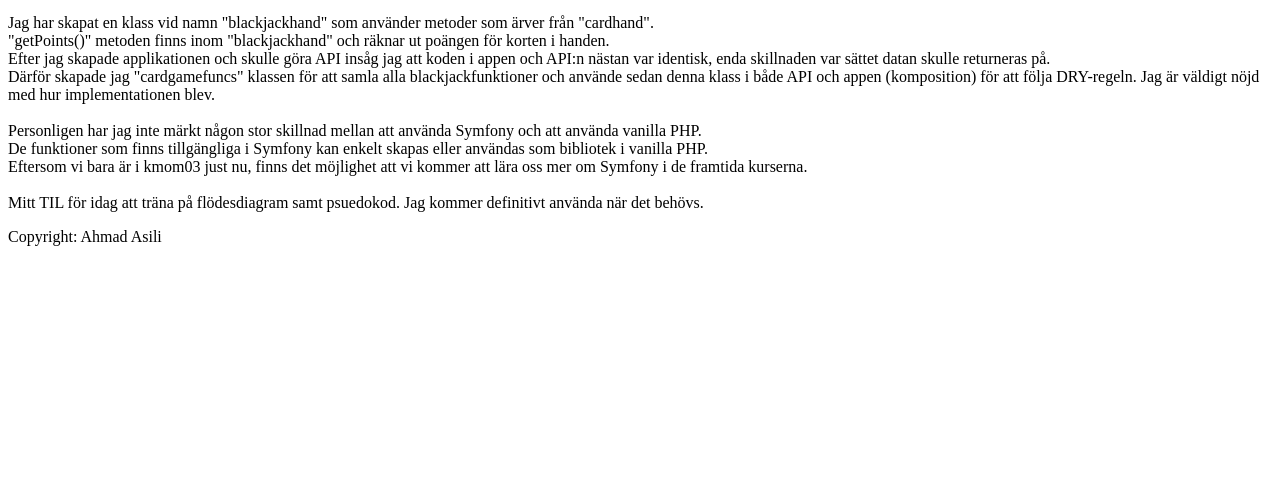
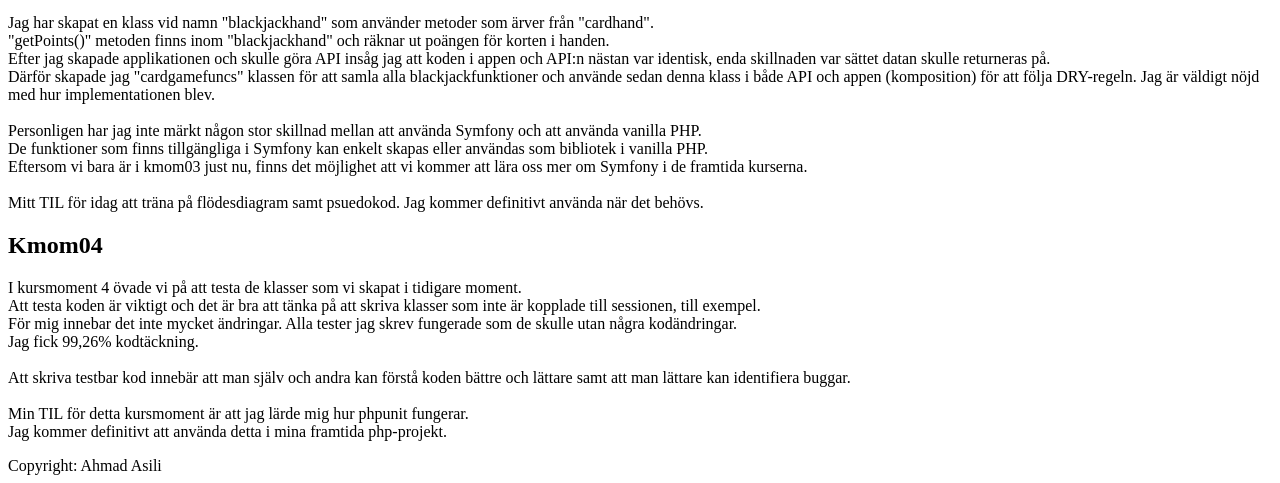
Before and after one commit to asili2001/MVC, a Symfony app: template templates/report.html.twig in a window 1280 px wide. Shown: the part 1308-1791 px from the top of the page. Before the commit the page ends 1554 px from the top, so only its background shows below. Run offline with Twig, Linux system fonts and the light colour scheme; the template is opened without the code that fills it, so the values that code supplies are empty; some libraries are stand-ins or nearby versions.

Commit message:
kmom04 redovisningstext added

```diff
--- a/templates/report.html.twig
+++ b/templates/report.html.twig
@@ -90,6 +90,25 @@
                         Mitt TIL för idag att träna på flödesdiagram samt psuedokod. Jag kommer definitivt använda när det behövs.
                     </p>
                 </div>
+                <div class="item" id="kmom04">
+                    <h2>Kmom04</h2>
+                    <p>
+                        I kursmoment 4 övade vi på att testa de klasser som vi skapat i tidigare moment.
+                        <br>
+                        Att testa koden är viktigt och det är bra att tänka på att skriva klasser som inte är kopplade till sessionen, till exempel.
+                        <br>
+                        För mig innebar det inte mycket ändringar. Alla tester jag skrev fungerade som de skulle utan några kodändringar.
+                        <br>
+                        Jag fick 99,26% kodtäckning.
+                        <br><br>
+                        Att skriva testbar kod innebär att man själv och andra kan förstå koden bättre och lättare samt att man lättare kan identifiera buggar.
+                        <br><br>
+                        Min TIL för detta kursmoment är att jag lärde mig hur phpunit fungerar.
+                        <br>
+                        Jag kommer definitivt att använda detta i mina framtida php-projekt.
+
+                    </p>
+                </div>
             </div>
         </div>
     </div>
```
